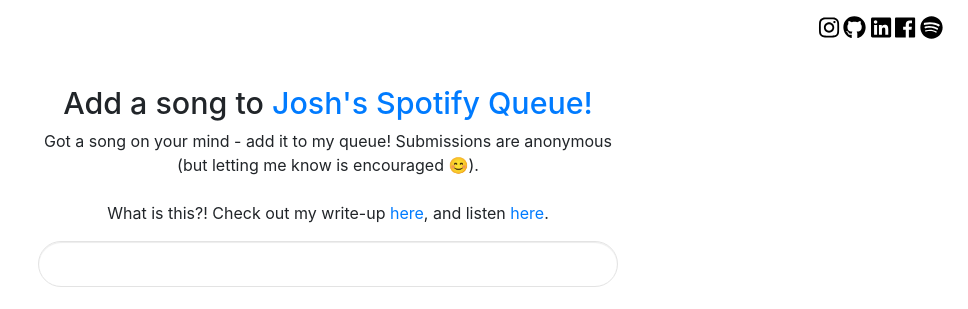
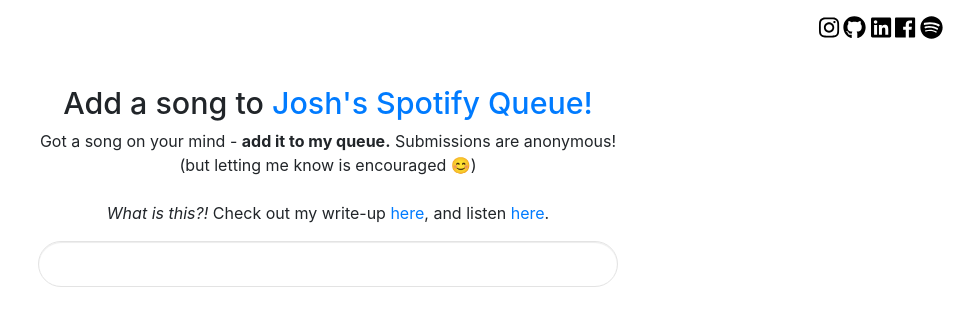
Before and after one commit to diezcami/arctic-fox-theme, a Jekyll site: the page built from spotify.html, in a window 1280 px wide. Shown: the top 309 px of the page, without its empty margins (312-1280 px from the left). Built offline with Jekyll 4.4.1, drawn with Linux system fonts in a browser that asks for light colours; nearby versions of some CDN libraries.

```diff
--- a/spotify.html
+++ b/spotify.html
@@ -44,8 +44,8 @@ function submitSong(index, song) {
 
 <h1 style="text-align:center">Add a song to <a href="https://open.spotify.com/playlist/0OBq0h6EjCmaPXjeCB4IlM?si=6ZeWyAiRR0u51UJK-7Hb_g">Josh's Spotify Queue!</a></h1>
 <p style="text-align:center">
-  Got a song on your mind - add it to my queue!  Submissions are anonymous <br>(but letting me know is encouraged 😊).<br><br>
-  What is this?! Check out my write-up <a href="{{site.url}}/spotify-public-queue">here</a>,
+  Got a song on your mind - <strong>add it to my queue.</strong>  Submissions are anonymous! <br>(but letting me know is encouraged 😊)<br><br>
+  <i>What is this?!</i> Check out my write-up <a href="{{site.url}}/spotify-public-queue">here</a>,
   and listen <a href="https://open.spotify.com/playlist/0OBq0h6EjCmaPXjeCB4IlM?si=6ZeWyAiRR0u51UJK-7Hb_g">here</a>.
 
 
```
Also changed, not shown: other parts of spotify.html (+1 -1 lines).
